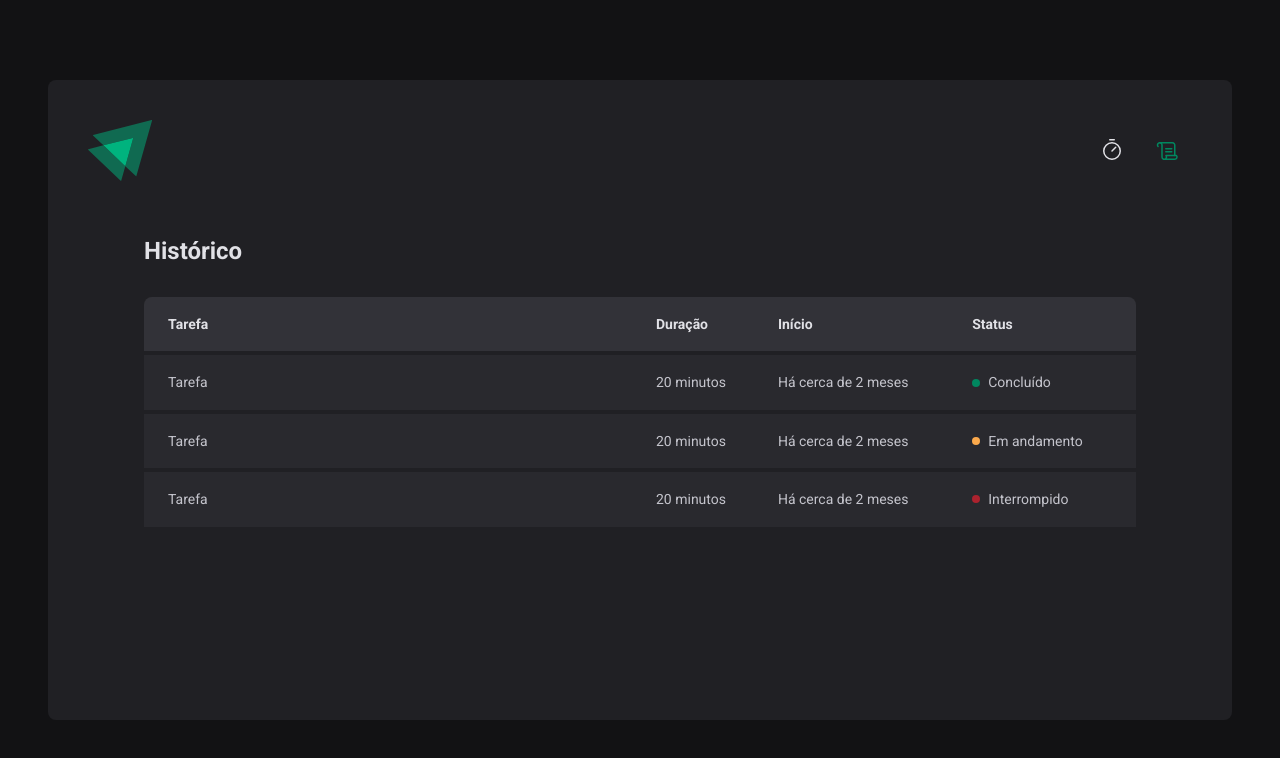
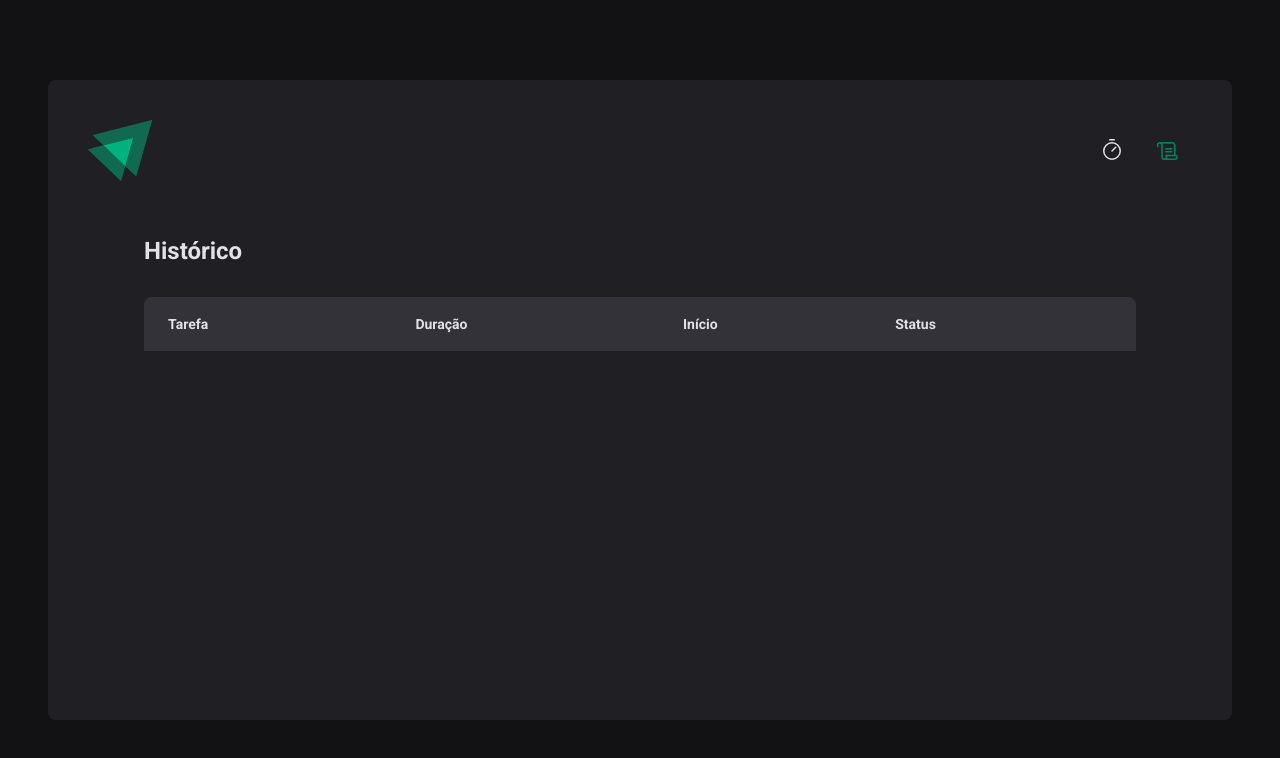
Before and after one commit to luucasmorato/timer, a React (Vite) app: page /history in a window 1280 px wide. Shown: the top 758 px of the page. Built offline with nearby package versions, Linux system fonts and the light colour scheme.

Commit message:
create history

```diff
--- a/src/pages/History/index.tsx
+++ b/src/pages/History/index.tsx
@@ -20,30 +20,24 @@
             </tr>
           </thead>
           <tbody>
-            <tr>
-              <td>Tarefa</td>
-              <td>20 minutos</td>
-              <td>Há cerca de 2 meses</td>
-              <td>
-                <Status statusColor="green">Concluído</Status>
-              </td>
-            </tr>
-            <tr>
-              <td>Tarefa</td>
-              <td>20 minutos</td>
-              <td>Há cerca de 2 meses</td>
-              <td>
-                <Status statusColor="yellow">Em andamento</Status>
-              </td>
-            </tr>
-            <tr>
-              <td>Tarefa</td>
-              <td>20 minutos</td>
-              <td>Há cerca de 2 meses</td>
-              <td>
-                <Status statusColor="red">Interrompido</Status>
-              </td>
-            </tr>
+            {cycles.map((cycle) => (
+              <tr key={cycle.id}>
+                <td>{cycle.task}</td>
+                <td>{cycle.minutesAmount} minutos</td>
+                <td>{cycle.startDate.toISOString()}</td>
+                <td>
+                  {cycle.finishedDate && (
+                    <Status statusColor="green">Concluído</Status>
+                  )}
+                  {cycle.interruptedDate && (
+                    <Status statusColor="red">Interrompido</Status>
+                  )}
+                  {!cycle.finishedDate && !cycle.interruptedDate && (
+                    <Status statusColor="yellow">Em andamento</Status>
+                  )}
+                </td>
+              </tr>
+            ))}
           </tbody>
         </table>
       </HistoryList>
```
